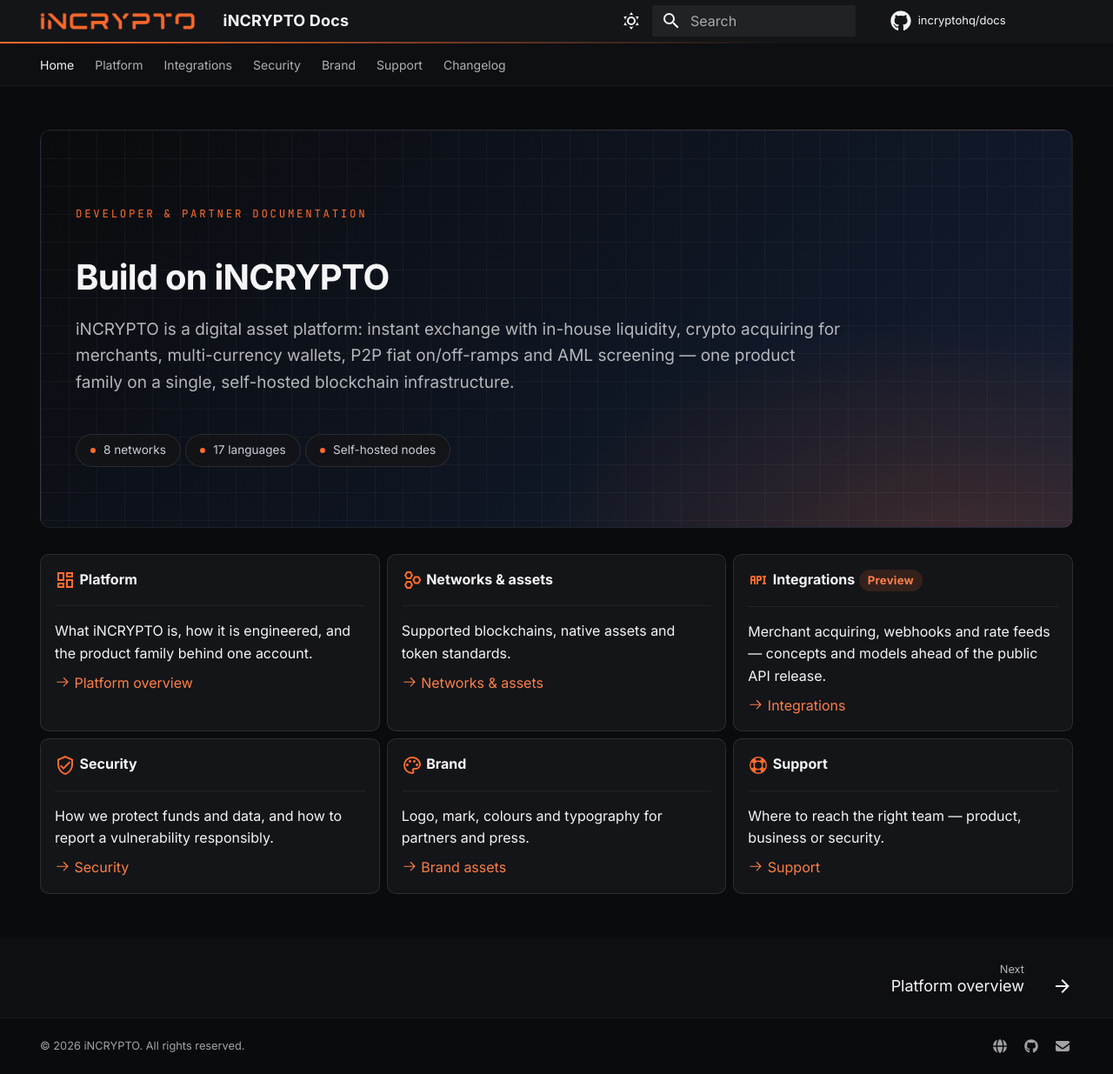
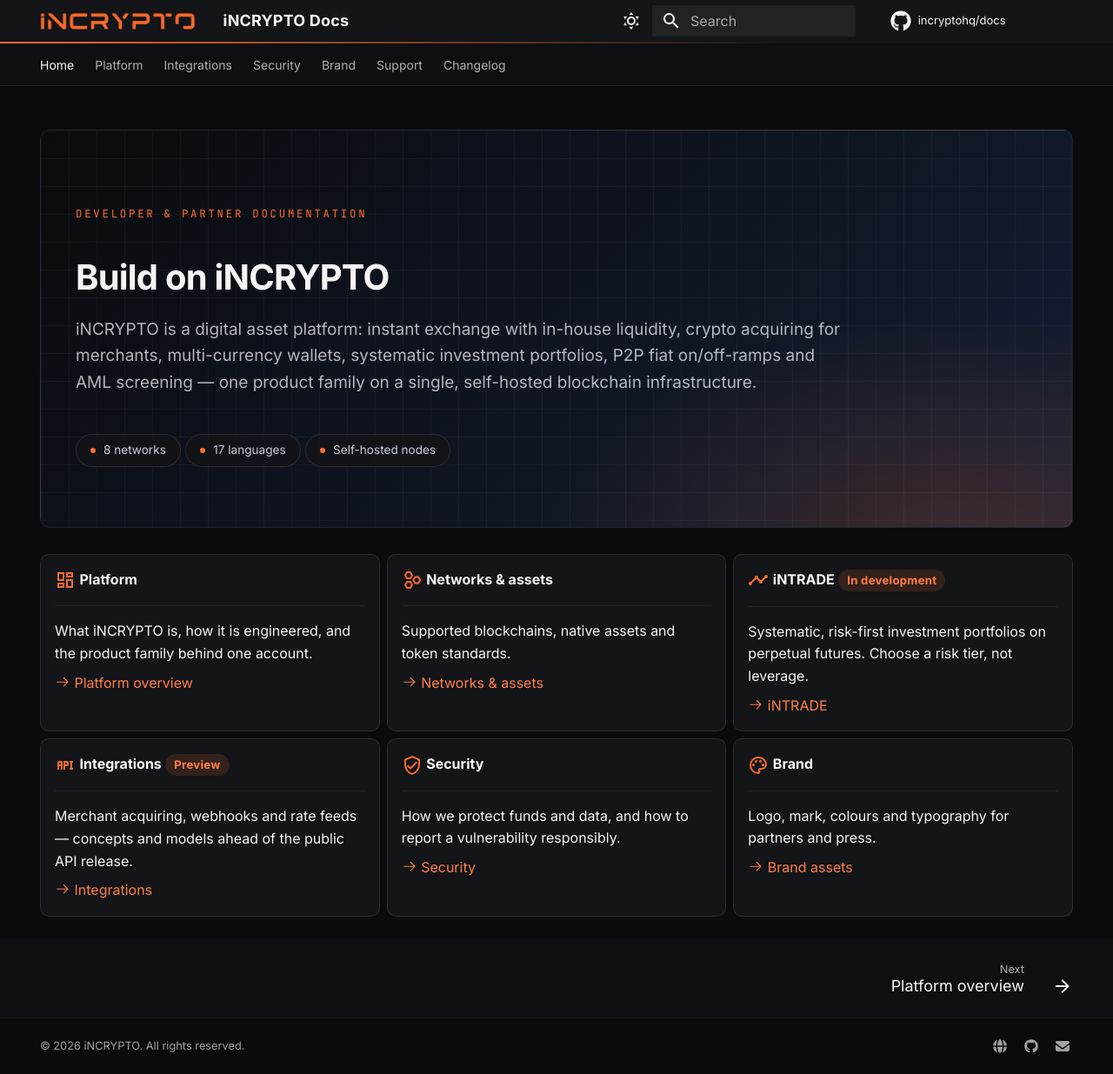
Before and after one commit to incryptohq/docs, an MkDocs documentation site: the page built from docs/index.md, in a window 1280 px wide and 1235 px high. Shown: the whole window at 87% size. Built offline with MkDocs 1.6.1 and Material for MkDocs 9.7.7, drawn with Linux system fonts in a browser that asks for light colours; comment, search, counter and statistics services are not loaded.

Commit message:
Add iNTRADE product page; update products, home, overview and changelog

```diff
--- a/docs/index.md
+++ b/docs/index.md
@@ -10,7 +10,7 @@ hide:
 
 # Build on iNCRYPTO
 
-iNCRYPTO is a digital asset platform: instant exchange with in-house liquidity, crypto acquiring for merchants, multi-currency wallets, P2P fiat on/off-ramps and AML screening — one product family on a single, self-hosted blockchain infrastructure.
+iNCRYPTO is a digital asset platform: instant exchange with in-house liquidity, crypto acquiring for merchants, multi-currency wallets, systematic investment portfolios, P2P fiat on/off-ramps and AML screening — one product family on a single, self-hosted blockchain infrastructure.
 
 <div class="inc-chips" markdown>
 <span>8 networks</span>
@@ -37,6 +37,14 @@ iNCRYPTO is a digital asset platform: instant exchange with in-house liquidity,
 
     [:octicons-arrow-right-24: Networks & assets](platform/networks.md)
 
+-   :material-chart-timeline-variant:{ .lg .middle } **iNTRADE** <span class="inc-status inc-status--dev">In development</span>
+
+    ---
+
+    Systematic, risk-first investment portfolios on perpetual futures. Choose a risk tier, not leverage.
+
+    [:octicons-arrow-right-24: iNTRADE](platform/intrade.md)
+
 -   :material-api:{ .lg .middle } **Integrations** <span class="inc-status inc-status--dev">Preview</span>
 
     ---
@@ -61,12 +69,4 @@ iNCRYPTO is a digital asset platform: instant exchange with in-house liquidity,
 
     [:octicons-arrow-right-24: Brand assets](brand/index.md)
 
--   :material-lifebuoy:{ .lg .middle } **Support**
-
-    ---
-
-    Where to reach the right team — product, business or security.
-
-    [:octicons-arrow-right-24: Support](support.md)
-
 </div>
--- a/mkdocs.yml
+++ b/mkdocs.yml
@@ -85,6 +85,7 @@ nav:
       - platform/index.md
       - Products: platform/products.md
       - Networks & assets: platform/networks.md
+      - iNTRADE: platform/intrade.md
   - Integrations:
       - integrations/index.md
   - Security:
```
Also changed, not shown: docs/changelog.md (+1 -0 lines), docs/platform/index.md (+1 -0 lines), docs/platform/intrade.md (added, +73 -0 lines), docs/platform/products.md (+1 -0 lines).
